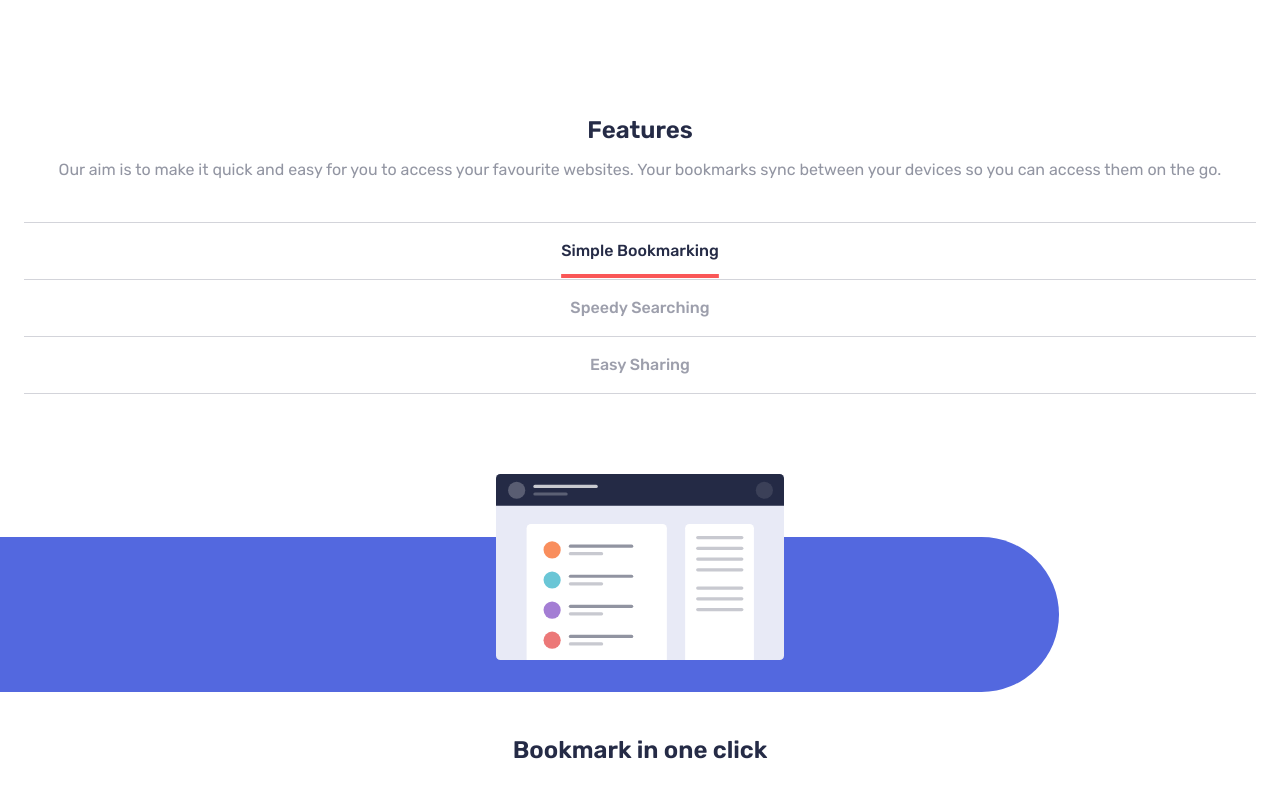
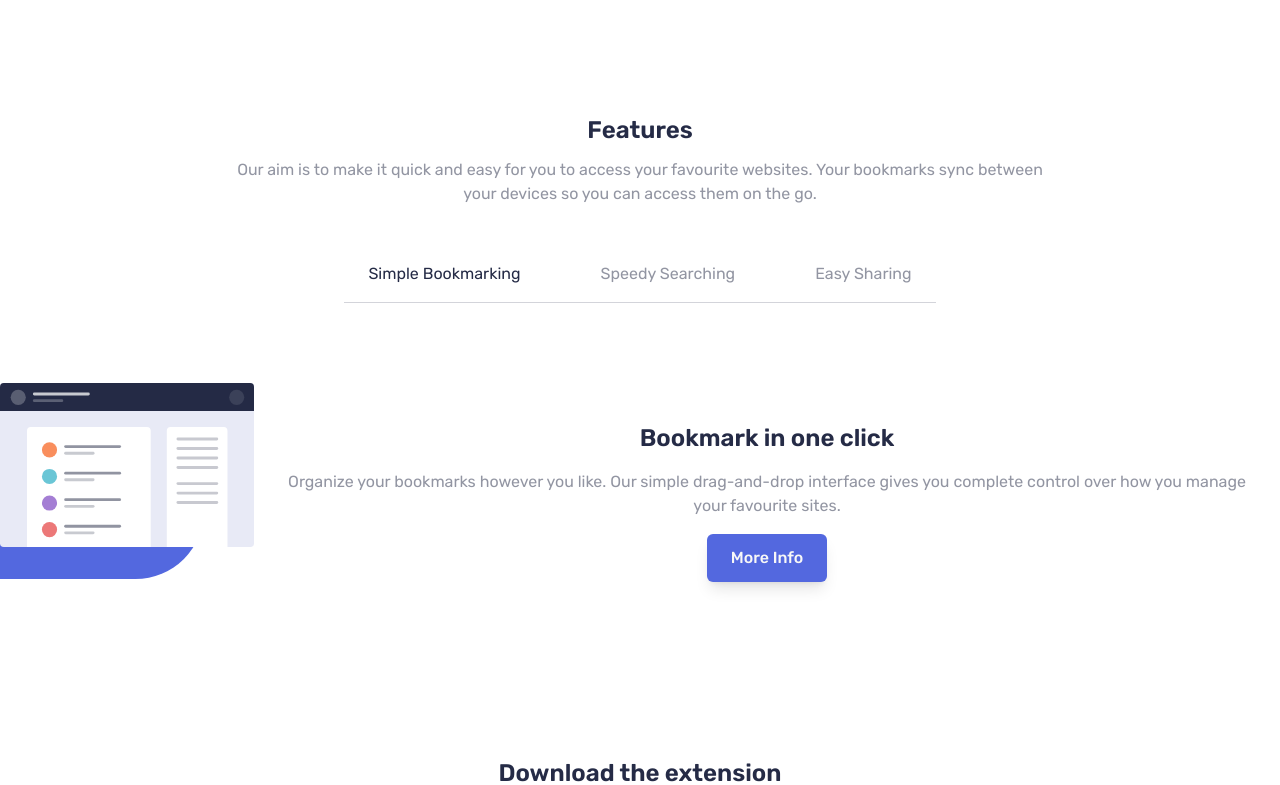
Before and after one commit to Abaljerind/bookmark-landing-page, a React (Vite) app: page / in a window 1280 px wide. Shown: the part 512-1297 px from the top of the page. Built offline with nearby package versions, Linux system fonts and the light colour scheme.

Commit message:
Applied styles to these tags
Applied to: header, paragraph (<p>), div, button, and article elements for the md (medium) breakpoint

```diff
--- a/src/components/Features.jsx
+++ b/src/components/Features.jsx
@@ -34,11 +34,11 @@ const Features = () => {
   return (
     <section className="flex flex-col py-20">
       {/* header */}
-      <header className="px-6 text-center">
+      <header className="px-6 text-center md:flex md:flex-col md:items-center">
         <h2 className="text-newDarkBlue mb-3 text-2xl font-semibold">
           Features
         </h2>
-        <p className="text-newDarkBlue/50">
+        <p className="text-newDarkBlue/50 md:w-2/3">
           Our aim is to make it quick and easy for you to access your favourite
           websites. Your bookmarks sync between your devices so you can access
           them on the go.
@@ -49,7 +49,10 @@ const Features = () => {
       {/* features list */}
       <div className="mx-auto mt-10 w-full">
         {/* tab header */}
-        <div className="flex flex-col px-6" aria-label="Feature Tabs">
+        <div
+          className="md:border-newDarkBlue/20 flex max-w-[500px] flex-col px-6 md:mx-auto md:w-fit md:max-w-[732px] md:flex-row md:justify-evenly md:gap-20 md:border-b"
+          aria-label="Feature Tabs"
+        >
           {tabs.map((tab) => {
             return (
               <button
@@ -59,7 +62,7 @@ const Features = () => {
                 aria-controls={`panel-${tab.id}`}
                 id={`tab-${tab.id}`}
                 onClick={() => setActiveTab(tab.id)}
-                className={`border-newDarkBlue/20 border-t border-b py-4 nth-[2]:border-t-0 nth-[2]:border-b-0 ${activeTab === tab.id ? "text-newDarkBlue decoration-newRed underline decoration-4 underline-offset-[18px]" : "text-newDarkBlue/45"} cursor-pointer font-medium transition-all duration-300`}
+                className={`border-newDarkBlue/20 relative cursor-pointer border-t border-t-gray-300 py-4 transition-all duration-700 ease-in-out last:border-b last:border-b-gray-300 ${activeTab === tab.id ? "active-tab text-newDarkBlue" : "text-newDarkBlue/50"} md:border-0 md:last:border-0`}
               >
                 {tab.label}
               </button>
@@ -70,7 +73,7 @@ const Features = () => {
 
         {/* tab content */}
         <article
-          className="mt-20"
+          className="mt-20 md:flex md:items-center md:justify-between"
           role="tabpanel"
           id={`panel-${activeTab}`}
           aria-labelledby={`tab-${activeTab}`}
```
